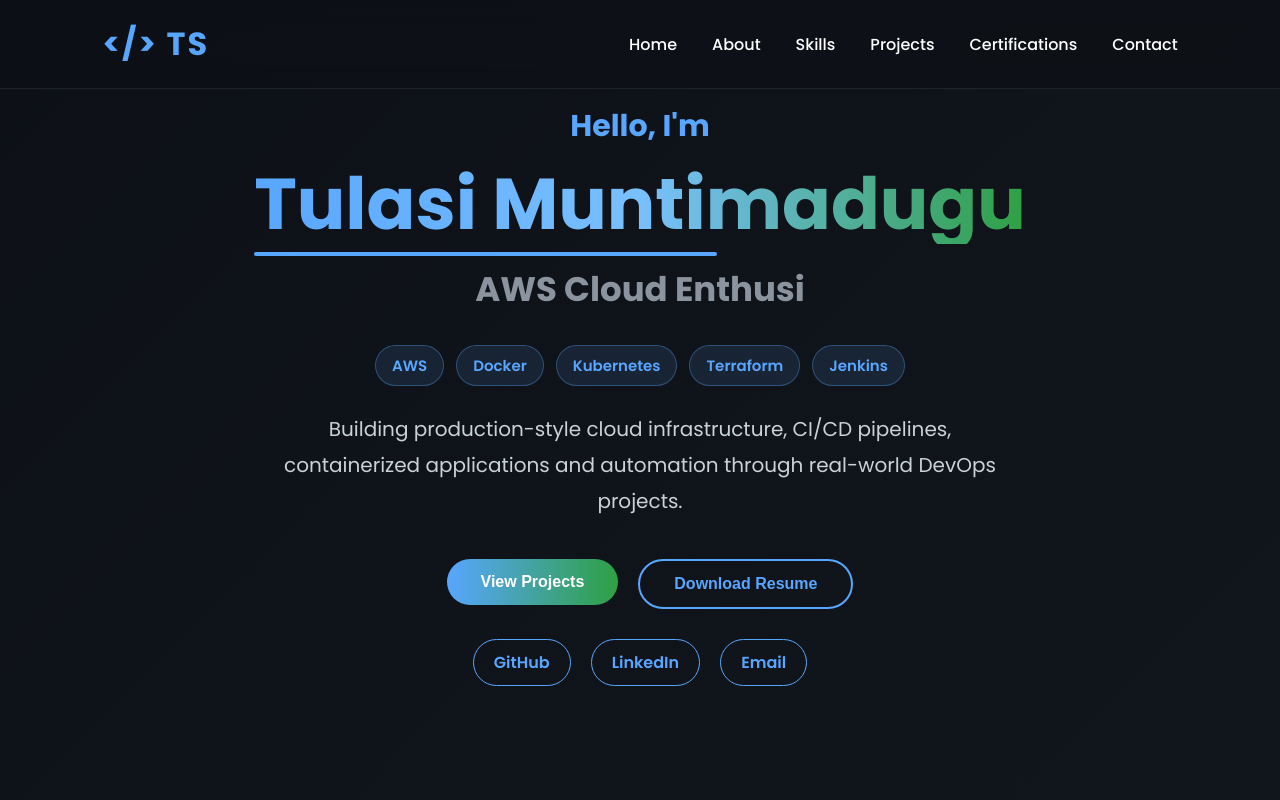
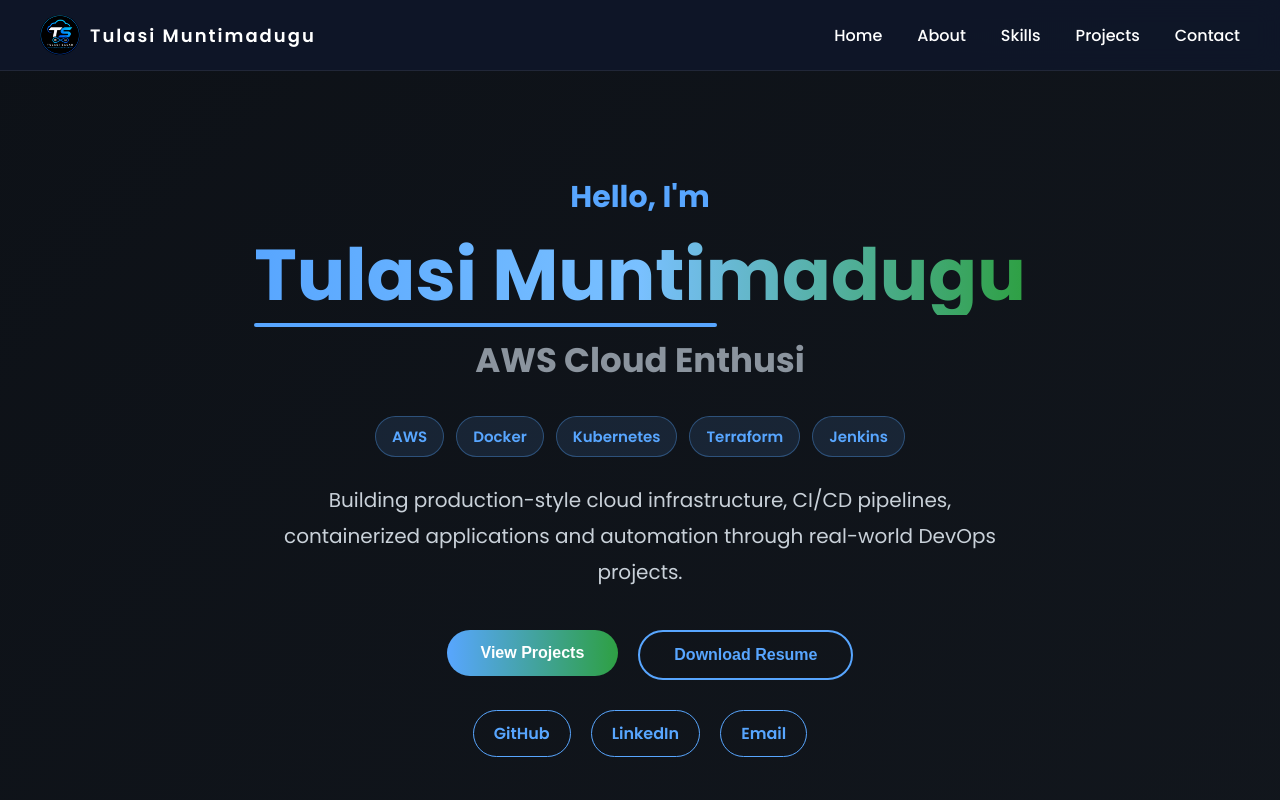
Before and after one commit to tulasisagar/devops-portfolio, a plain HTML site: page index.html in a window 1280 px wide. Shown: the top 800 px of the page. Drawn offline with Linux system fonts and the light colour scheme.

Commit message:
added logo

```diff
--- a/index.html
+++ b/index.html
@@ -5,6 +5,10 @@
 
     <meta charset="UTF-8">
     <meta name="viewport" content="width=device-width, initial-scale=1.0">
+
+    <!-- FAVICON (ADD THIS HERE) -->
+    <link rel="icon" type="image/png" href="images/favicon.png">
+<link rel="shortcut icon" href="images/favicon.png">
 
     <title>Tulasi Muntimadugu | Aspiring DevOps Engineer | Cloud & Automation Enthusiast</title>
 
@@ -18,26 +22,19 @@
 </head>
 <button id="topBtn">⬆</button>
 <body>
-    <nav>
+    <nav class="nav">
 
-    <div class="logo">
-&lt;/&gt; TS
-</div>
+    <a href="#home" class="logo">
+    <img src="images/favicon.png" alt="Logo">
+    <span>Tulasi Muntimadugu</span>
+</a>
 
-    <ul>
-
+    <ul class="nav-links">
         <li><a href="#home">Home</a></li>
-
         <li><a href="#about">About</a></li>
-
         <li><a href="#skills">Skills</a></li>
-
         <li><a href="#projects">Projects</a></li>
-
-        <li><a href="#certifications">Certifications</a></li>
-
         <li><a href="#contact">Contact</a></li>
-
     </ul>
 
 </nav>
@@ -270,7 +267,6 @@ Building production-style cloud infrastructure, CI/CD pipelines, containerized a
 
 </section>
 <section id="projects" class="projects">
-
     <h2>Featured Projects</h2>
 
     <div class="project-grid">
--- a/style.css
+++ b/style.css
@@ -1128,3 +1128,73 @@ flex-direction:column;
 }
 
 }
+/* ===================================
+        SCROLL REVEAL
+=================================== */
+
+.hidden{
+
+opacity:1;
+
+transform:none;
+
+}
+
+.show{
+
+opacity:1;
+
+transform:translateY(0);
+
+}
+/* NAV CONTAINER */
+.nav {
+    display: flex;
+    justify-content: space-between;
+    align-items: center;
+    padding: 15px 40px;
+    background: #0f172a; /* dark DevOps look */
+}
+
+/* LOGO SECTION */
+.logo {
+    display: flex;
+    align-items: center;
+    gap: 10px;
+}
+
+/* LOGO IMAGE */
+.logo img {
+    width: 40px;
+    height: 40px;
+    border-radius: 50%; /* makes it circular */
+    object-fit: cover;
+}
+
+/* BRAND NAME */
+.logo span {
+    font-size: 18px;
+    font-weight: 600;
+    color: white;
+}
+.logo img:hover {
+    transform: scale(1.1);
+    transition: 0.3s ease;
+}
+.nav {
+    display: flex;
+    justify-content: space-between;
+    align-items: center;
+
+    padding: 15px 40px;
+
+    background: rgba(15, 23, 42, 0.9);
+    backdrop-filter: blur(12px);
+
+    position: sticky;
+    top: 0;
+
+    z-index: 9999;
+
+    border-bottom: 1px solid rgba(255, 255, 255, 0.08);
+}
```
Also changed, not shown: images/favicon.png (added), 1 other file.
